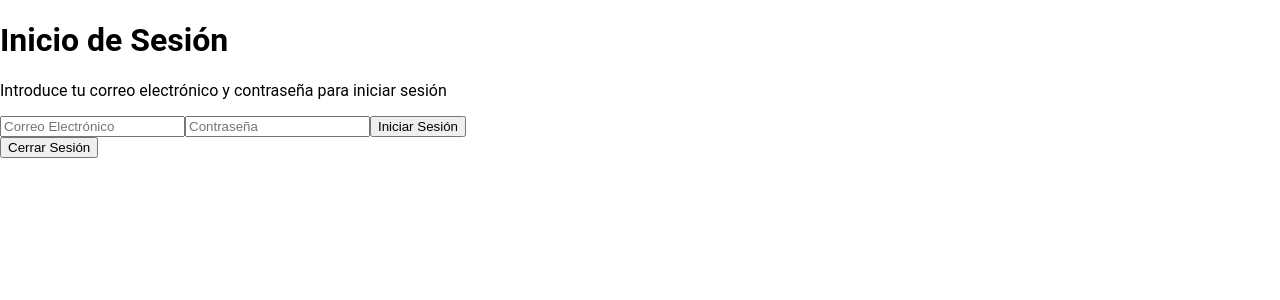
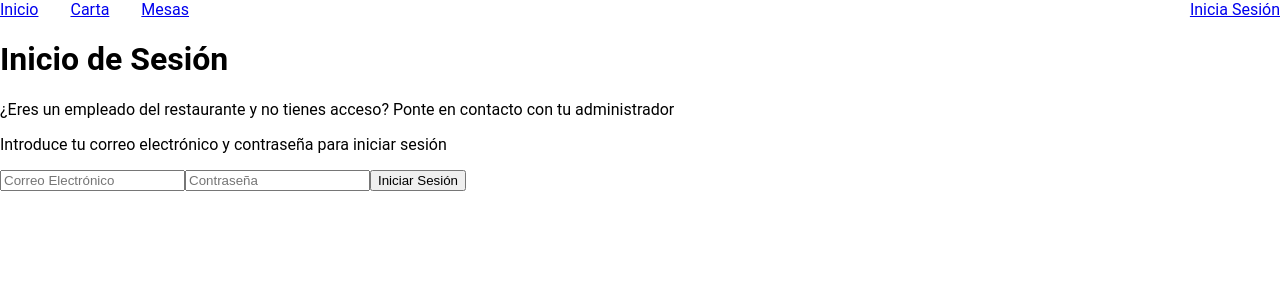
Before and after one commit to Pablolopezlo15/GestionRestaurante-ProyectoDAW, a React (Create React App) app: page /login in a window 1280 px wide. Shown: the top 300 px of the page. Built offline with nearby package versions, Linux system fonts and the light colour scheme; no server answers.

Commit message:
Roles mesas registro

```diff
--- a/src/App.js
+++ b/src/App.js
@@ -9,14 +9,11 @@ import {
 
 
 function App() {
-    let nombre = ["Juan", "Pedro", "Maria"];
-    nombre = nombre[Math.floor(Math.random() * nombre.length)];
     return (
         <div className="App">
             <header className="App-header">
                 <h1>Gestión de Restaurante</h1>
-                <p>Bienvenido {nombre}</p>
-                <Link to="/login">Inicio de Sesión</Link>
+                <h2>Página Principal</h2>
             </header>
         </div>
     );
--- /dev/null
+++ b/src/Components/Cabecera.js
@@ -0,0 +1,56 @@
+
+import React from 'react';
+import { useEffect, useState } from 'react';
+import { getAuth, signOut, onAuthStateChanged  } from 'firebase/auth';
+import { Link } from 'react-router-dom';
+
+function Cabecera() {
+    const [user, setUser] = useState(null);
+    const auth = getAuth();
+
+    useEffect(() => {
+        onAuthStateChanged(auth, (user) => {
+            setUser(user);
+    });
+    }, []);
+
+    let userName = null;
+    console.log(auth.currentUser);
+
+    if (auth.currentUser) {
+        let uid = auth.currentUser.uid;
+        let userName = auth.currentUser.displayName;
+        console.log('Usuario logueado: ' + userName + ' con uid: ' + uid);
+    }
+
+    function logout() {
+        const auth = getAuth();
+        signOut(auth).then(() => {
+            console.log('Sesión cerrada');
+        }).catch((error) => {
+          // An error happened.
+        });
+    }
+
+    return (
+        <>
+            <header style={{display: 'flex', justifyContent: 'space-between'}}>
+                <nav style={{display: 'flex', alignItems: 'center', gap: '2rem'}}>
+                    <Link to="/">Inicio</Link>
+                    <Link to="/carta">Carta</Link>
+                    <Link to="/mesas">Mesas</Link>
+                </nav>
+                { !user && <Link to="/login">Inicia Sesión</Link> }
+                { user &&
+                    <>
+                        <p>Bienvenido, {user.email}</p>
+                        <button onClick={logout}>Cerrar sesión</button>
+                    </>
+                }
+
+            </header>
+        </>
+    );
+}
+
+export default Cabecera;
--- a/src/Components/Carta.js
+++ b/src/Components/Carta.js
@@ -21,7 +21,7 @@ function Carta() {
         <>
             <div className="container">
                 <div>
-                    <div className="col-md-12">
+                    <div>
                         <h1>Carta</h1>
                         <p>En esta sección se mostrará la carta del restaurante</p>
                         {/* <Link to="/">Volver al Inicio</Link>
@@ -44,7 +44,7 @@ function Carta() {
                     }
                 </div>
 
-                </div>
+            </div>
         </>
     );
 }
--- a/src/Components/InicioSesion.js
+++ b/src/Components/InicioSesion.js
@@ -3,7 +3,7 @@ import { getAuth, createUserWithEmailAndPassword, signInWithEmailAndPassword, up
 import { useState } from 'react';
 import { useEffect } from 'react';
 import { useNavigate } from 'react-router-dom';
-
+import { getFirestore, collection, getDocs, setDoc, doc  } from "firebase/firestore";
 
 const InicioSesion = () => {
     const auth = getAuth(app);
@@ -14,6 +14,9 @@ const InicioSesion = () => {
 
     const [error, setError] = useState(null);
     const [errorPorCorreoExisitente, seterrorPorCorreoExisitente] = useState('');
+
+    const db = getFirestore(app);
+
 
     useEffect(() => {
         const unsubscribe = onAuthStateChanged(auth, (currentUser) => {
@@ -26,32 +29,40 @@ const InicioSesion = () => {
 
   const navigate = useNavigate();
 
-  function registrarse(e) {
-    e.preventDefault();
-    createUserWithEmailAndPassword(auth, email, password)
-        .then((userCredential) => {
-            console.log("Registrado");
-            const user = userCredential.user;
-            user.displayName = name;
-            // Aquí podrías hacer algo con el nombre, como actualizar el perfil del usuario
-            updateProfile(user, {
-              displayName: name,
-            }).then(() => {
-              navigate("/");
-            }).catch((error) => {
-              // Ocurrió un error
-              console.log(error);
-            });
-        })
-        .catch((error) => {
-            const errorCode = error.code;
-            const errorMessage = error.message;
-            console.log(errorCode);
-            if (errorCode === 'auth/email-already-in-use') {
-              seterrorPorCorreoExisitente('Ya existe un usuario con la misma dirección de correo electrónico.');
-            }
-        });
-  }
+  // function registrarse(e) {
+  //   e.preventDefault();
+  //   createUserWithEmailAndPassword(auth, email, password)
+  //       .then((userCredential) => {
+  //           console.log("Registrado");
+  //           const user = userCredential.user;
+  //           user.displayName = name;
+  //           updateProfile(user, {
+  //             displayName: name,
+  //           }).then(() => {
+
+  //             const db = getFirestore(app);
+  //             setDoc(doc(db, "users", user.uid), {
+  //               rol: "user",
+  //               email: user.email,
+  //               name: name,
+  //             });
+
+  //             navigate("/");
+
+  //           }).catch((error) => {
+  //             // Ocurrió un error
+  //             console.log(error);
+  //           });
+  //       })
+  //       .catch((error) => {
+  //           const errorCode = error.code;
+  //           const errorMessage = error.message;
+  //           console.log(errorCode);
+  //           if (errorCode === 'auth/email-already-in-use') {
+  //             seterrorPorCorreoExisitente('Ya existe un usuario con la misma dirección de correo electrónico.');
+  //           }
+  //       });
+  // }
 
 
     function iniciarSesionEmail(e) {
@@ -88,17 +99,26 @@ const InicioSesion = () => {
 
 
     return (
+
         <div>
             <h1>Inicio de Sesión</h1>
+            { errorPorCorreoExisitente && <p>{errorPorCorreoExisitente}</p> }
+            <p>¿Eres un empleado del restaurante y no tienes acceso? Ponte en contacto con tu administrador</p>
+            <p>Introduce tu correo electrónico y contraseña para iniciar sesión</p>
             { user && <p>Bienvenido {user.email}</p> }
-      { error && <p>{error}</p> }
-      <p>Introduce tu correo electrónico y contraseña para iniciar sesión</p>
+            { !user &&
                 <form>
                     <input type="email" placeholder="Correo Electrónico" onChange={e => setEmail(e.target.value)} />
                     <input type="password" placeholder="Contraseña" onChange={e => setPassword(e.target.value)} />
                     <button onClick={iniciarSesionEmail}>Iniciar Sesión</button>
                 </form>
+            }
+            { user &&
+                <>
+                    <p>Ya has iniciado sesión</p>
                     <button onClick={cerrarSesion}>Cerrar Sesión</button>
+                </>
+            }
         </div>
     );
 }
--- /dev/null
+++ b/src/Components/Mesas.js
@@ -0,0 +1,55 @@
+import React, { useEffect, useState } from 'react';
+import { getFirestore, collection, getDocs, updateDoc, doc, onSnapshot } from 'firebase/firestore';
+
+
+function Mesas() {
+    const [mesas, setMesas] = useState([]);
+    const db = getFirestore();
+
+    useEffect(() => {
+        const unsubscribe = onSnapshot(collection(db, 'mesas'), (snapshot) => {
+            setMesas(snapshot.docs.map(doc => ({ ...doc.data(), id: doc.id })));
+        });
+
+        return () => unsubscribe();
+    }, []);
+
+    function abrirMesa(id) {
+        console.log('Mesa abierta');
+
+        updateDoc(doc(db, 'mesas', id), { estado: 'ocupada' });
+    }
+
+    function cerrarMesa(id) {
+        console.log('Mesa cerrada');
+        updateDoc(doc(db, 'mesas', id), { estado: 'libre' });
+    }
+
+    function crearComanda() {
+        console.log('Comanda creada');
+    }
+
+    return (
+        <>
+            <div>
+                <h1>Mesas</h1>
+
+                {mesas.map((mesa) => (
+                    <div key={mesa.id}>
+                        <h2>Mesa {mesa.numero}</h2>
+                        <p>Capacidad: {mesa.capacidad}</p>
+                        <p>Estado: {mesa.estado}</p>
+                        <p>Hora de apertura: {}</p>
+                        { mesa.estado == 'ocupada' &&
+                            <button onClick={() => cerrarMesa(mesa.id)}>Cerrar Mesa</button> }
+                        { mesa.estado == 'libre' &&
+                            <button onClick={() => abrirMesa(mesa.id)}>Abrir Mesa</button> }
+                        <button onClick={crearComanda}>Crear Comanda</button>
+                    </div>
+                ))}
+            </div>
+        </>
+    )
+}
+
+export default Mesas;
--- /dev/null
+++ b/src/Components/Registro.js
@@ -0,0 +1,93 @@
+import app from '../firebase';
+import { getAuth, onAuthStateChanged } from 'firebase/auth';
+import { getFirestore, collection, getDocs, setDoc, doc } from 'firebase/firestore';
+import { useEffect, useState } from 'react';
+
+import { createUserWithEmailAndPassword, updateProfile } from 'firebase/auth';
+
+function Registro() {
+    const auth = getAuth(app);
+    const db = getFirestore(app);
+
+    let user = auth.currentUser;
+    const [isAdmin, setIsAdmin] = useState(false);
+
+    async function comprobarRol(user) {
+        const usersSnapshot = await getDocs(collection(db, "users"));
+        usersSnapshot.forEach((doc) => {
+            if (doc.data().uid === user.uid && doc.data().rol === 'admin') {
+                setIsAdmin(true);
+            }
+        });
+    }
+
+    function registro(e) {
+        e.preventDefault();
+
+        const nombre = document.getElementById('nombre').value;
+        const correo = document.getElementById('correo').value;
+        const contraseña = document.getElementById('contraseña').value;
+        const rol = document.querySelector('select').value;
+
+        createUserWithEmailAndPassword(auth, correo, contraseña, nombre, rol)
+            .then((userCredential) => {
+                console.log("Registrado");
+                const user = userCredential.user;
+                user.displayName = nombre;
+                updateProfile(user, {
+                    displayName: nombre,
+                }).then(() => {
+                    setDoc(doc(db, "users", user.uid), {
+                        rol: rol,
+                        uid: user.uid,
+                        email: correo,
+                    });
+                }).catch((error) => {
+                    console.log(error);
+                });
+            })
+            .catch((error) => {
+                const errorCode = error.code;
+                const errorMessage = error.message;
+                console.log(errorCode);
+            });
+
+    }
+
+
+    useEffect(() => {
+        const unsubscribe = onAuthStateChanged(auth, (user) => {
+            if (user) {
+                comprobarRol(user);
+            }
+        });
+
+        return () => unsubscribe();
+    }, [auth]);
+
+    return(
+        <div>
+            <h1>Registro</h1>
+            {isAdmin && (
+                <form>
+                    <label>Nombre</label>
+                    <input type="text" name="nombre" id="nombre" />
+                    <label>Rol</label>
+                    <select name="rol">
+                        <option value="admin">Administrador</option>
+                        <option value="user">Usuario</option>
+                    </select>
+
+                    <label>Correo</label>
+                    <input type="email" name="correo" id="correo" />
+                    <label>Contraseña</label>
+                    <input type="password" name="contraseña" id="contraseña" />
+                    <button onClick={registro}>Registrarse</button>
+                </form>
+            )}
+            {!isAdmin && <p>No tienes permisos para acceder a esta página</p>}
+        </div>
+    )
+}
+
+export default Registro;
--- a/src/index.js
+++ b/src/index.js
@@ -8,14 +8,29 @@ import reportWebVitals from './reportWebVitals';
 import {
   createBrowserRouter,
   RouterProvider,
+  Outlet,
   // Route,
   // Link,
 } from "react-router-dom";
 
+import Cabecera from './Components/Cabecera';
 import InicioSesion from './Components/InicioSesion';
+import Registro from './Components/Registro'
 import Carta from './Components/Carta';
+import Mesas from './Components/Mesas';
+
+import PrivateRoute from './Components/PrivateRoute';
 
 const router = createBrowserRouter([
+  {
+    element: (
+      <>
+        <Cabecera />
+        <Outlet />
+      </>
+    ),
+
+    children: [
       {
         path: "/",
         element: <App/>,
@@ -25,18 +40,56 @@ const router = createBrowserRouter([
         element: <InicioSesion/>,
       },
       {
+        path: "registro",
+        element: <Registro/>,
+      },
+      {
         path: "carta",
         element: <Carta/>,
       },
+      {
+        path: "mesas",
+        element: <PrivateRoute Component={Mesas} />,
+
+      },
+    ],
+  },
 ]);
 
+ReactDOM.createRoot(document.getElementById('root')).render(
+  <>
+    <RouterProvider router={router}/>
+    <Outlet />
+  </>,
+)
 
-const root = ReactDOM.createRoot(document.getElementById('root'));
-root.render(
-  <React.StrictMode>
-    <RouterProvider router={router}/>
-  </React.StrictMode>
-);
+// const router = createBrowserRouter([
+//   {
+//     path: "/",
+//     element: <App/>,
+//   },
+//   {
+//     path: "login",
+//     element: <InicioSesion/>,
+//   },
+//   {
+//     path: "carta",
+//     element: <Carta/>,
+//   },
+//   {
+//     path: "mesas",
+//     element: <PrivateRoute Component={Mesas} />,
+
+//   }
+// ]);
+
+
+// const root = ReactDOM.createRoot(document.getElementById('root'));
+// root.render(
+//   <React.StrictMode>
+//     <RouterProvider router={router}/>
+//   </React.StrictMode>
+// );
 
 // If you want your app to work offline and load faster, you can change
 // unregister() to register() below. Note this comes with some pitfalls.
```
Also changed, not shown: public/manifest.json. Lines whose indentation alone changed are shown as unchanged.
